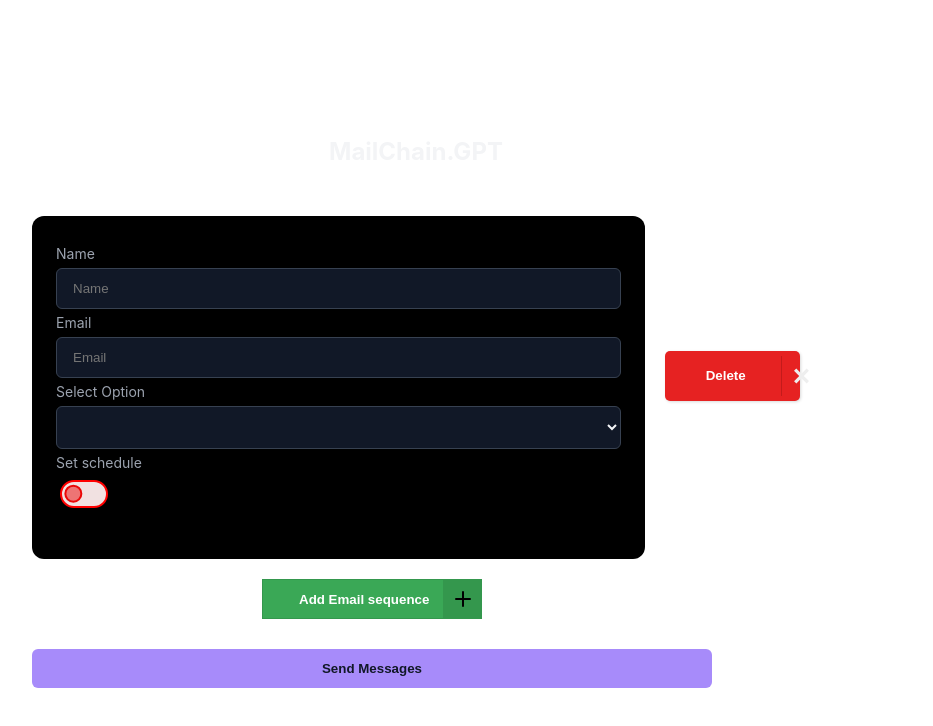
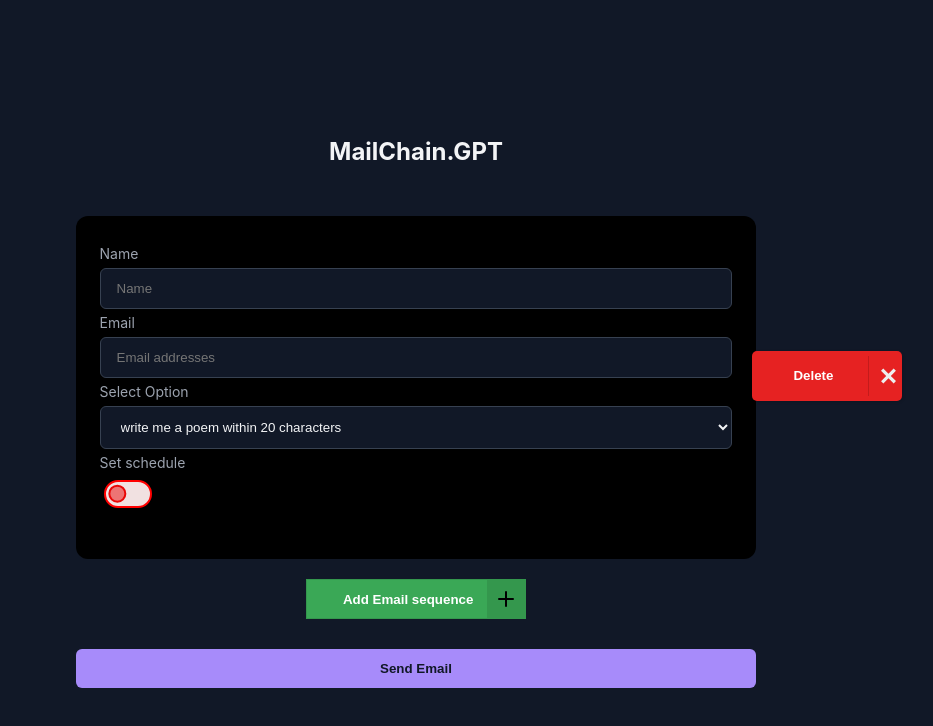
Before and after one commit to Nure-Al-Sifat/mailchain-mail-sender-frontend, a Next.js app: page / in a window 1280 px wide. Shown: the top 726 px of the page, without its empty margins (224-1157 px from the left). Built offline with nearby package versions, Linux system fonts and the light colour scheme.

Commit message:
ui fixed

```diff
--- a/Components/MailSender/MailSender.jsx
+++ b/Components/MailSender/MailSender.jsx
@@ -111,10 +111,10 @@ const MailSender = () => {
   return (
     <div className={styles.form_container}>
       <p className={styles.title}>MailChain.GPT</p>
-
+      <div className={styles.main_box}>
         {fields.map((field, idx) => {
           return (
-          <div className={styles.form_box}>
+            <div className={styles.form_box} key={idx}>
               <form className={styles.form} key={`${field}-${idx}`}>
                 <div className={styles.input_group}>
                   <label htmlFor="name">Name</label>
@@ -132,7 +132,7 @@ const MailSender = () => {
                     type="email"
                     name="email"
                     id="email"
-                  placeholder="Email"
+                    placeholder="Email addresses"
                     onChange={(e) => handleChangeEmail(idx, e)}
                   />
                 </div>
@@ -145,10 +145,9 @@ const MailSender = () => {
                 <div className={styles.input_group}>
                   <label htmlFor="message">Select Option</label>
                   <select
-                  value={fields[idx].select}
+                    value={fields[idx].message}
                     onChange={(e) => handleChangeSelect(idx, e)}
                   >
-                  <option></option>
                     <option>write me a poem within 20 characters</option>
                     <option>write me a poem within 30 characters</option>
                     <option>write me a poem within 40 characters</option>
@@ -225,9 +224,14 @@ const MailSender = () => {
             </span>
           </button>
 
-        <button type="button" className={styles.sign} onClick={handleMailSend}>
-          Send Messages
+          <button
+            type="button"
+            className={styles.sign}
+            onClick={handleMailSend}
+          >
+            Send Email
           </button>
+        </div>
       </div>
     </div>
   );
--- a/Components/MailSender/MailSender.module.css
+++ b/Components/MailSender/MailSender.module.css
@@ -1,15 +1,17 @@
 .form_container {
-    width: 65%;
-    border-radius: 0.75rem;
-    padding: 2rem;
+    width: 100%;
     color: rgba(243, 244, 246, 1);
 }
 
 .form_container {
-    width: 65%;
+    width: 100%;
     border-radius: 0.75rem;
     padding: 2rem;
     color: rgba(243, 244, 246, 1);
+    display: flex;
+    justify-content: center;
+    align-items: center;
+    flex-direction: column;
 }
 
 .title {
@@ -19,16 +21,23 @@
     font-weight: 700;
 }
 
+.main_box {
+    width: 80%;
+    height: 100%;
+
+}
+
 .form_box {
     height: 100%;
     width: 100%;
     display: flex;
     justify-content: center;
     align-items: center;
+    position: relative;
 }
 
 .form {
-    width: 680px;
+    width: 70%;
     margin-top: 1.5rem;
     background-color: rgb(0, 0, 0);
     padding: 1.5rem;
@@ -162,7 +171,8 @@
 }
 
 .button_box {
-    width: 680px;
+    width: 70%;
+    margin: auto;
 
 
 }
@@ -195,6 +205,8 @@
     box-shadow: 1px 1px 3px rgba(0, 0, 0, 0.15);
     background: #e62222;
     margin-left: 20px;
+    position: absolute;
+    right: 0;
 }
 
 .form_box button,
--- a/styles/Home.module.css
+++ b/styles/Home.module.css
@@ -4,4 +4,5 @@
   display: flex;
   justify-content: center;
   align-items: center;
+  background-color: rgba(17, 24, 39, 1);
 }
```
Also changed, not shown: 2 other files (tests, documents, lock files or other folders). Lines whose indentation alone changed are shown as unchanged.
